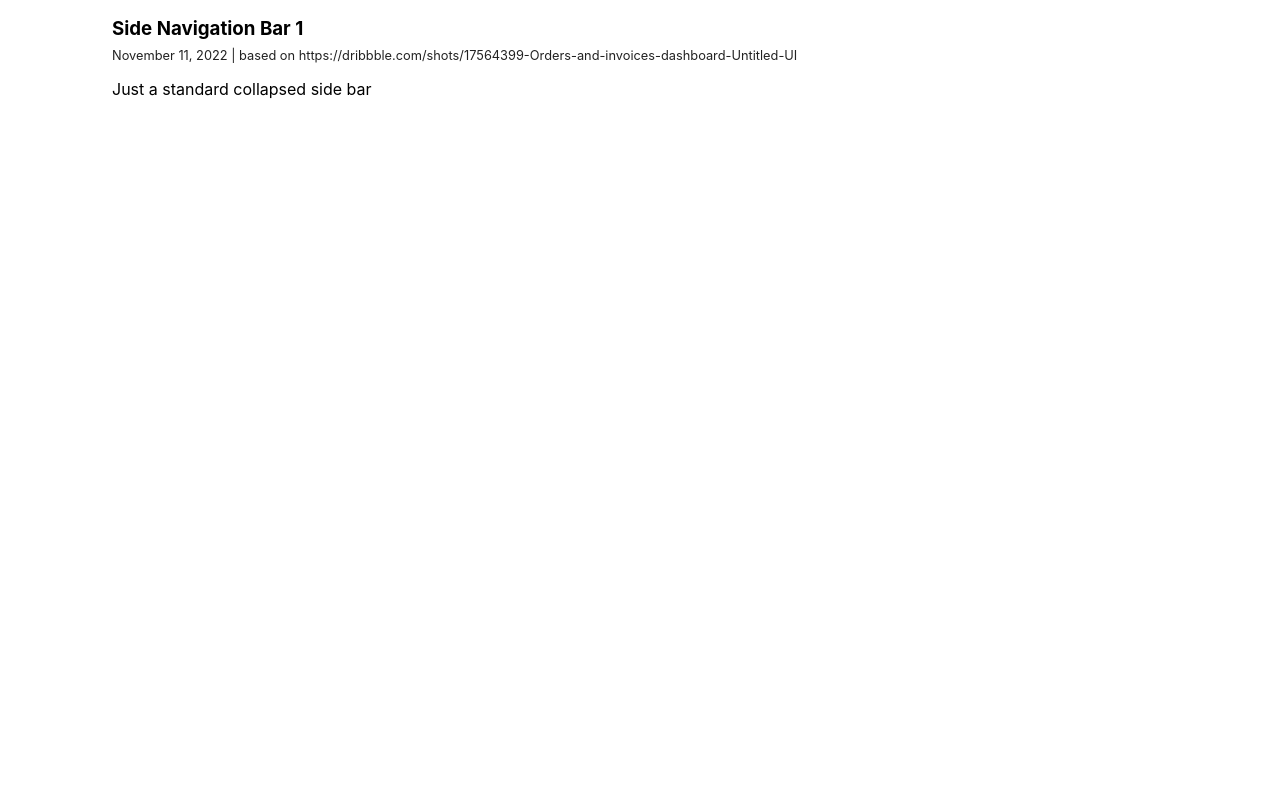
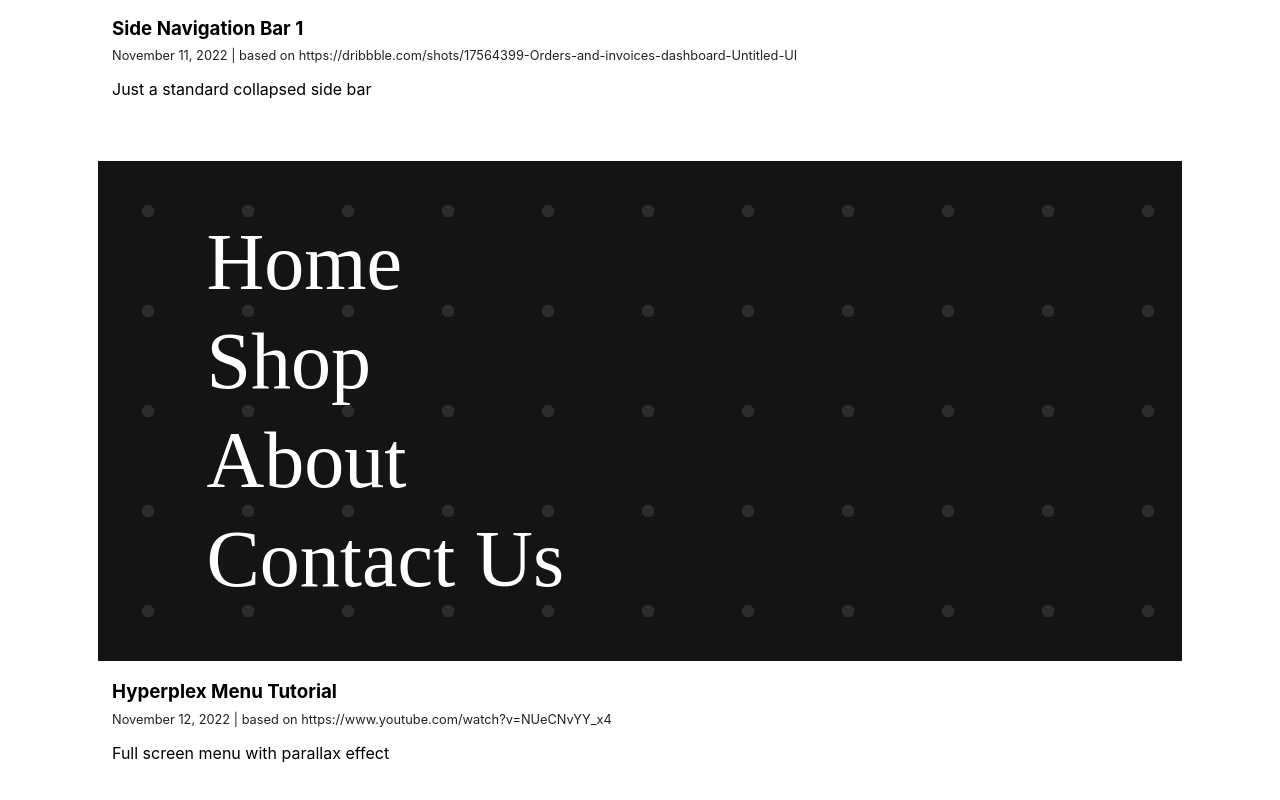
Before and after one commit to smtnhacker/design-daily-react, a React (Create React App) app: page / in a window 1280 px wide. Shown: the part 600-1400 px from the top of the page. Before the commit the page ends 803 px from the top, so only its background shows below. Built offline with nearby package versions, Linux system fonts and the light colour scheme.

Commit message:
entry: add hyperplexmenu01

```diff
--- a/src/App.js
+++ b/src/App.js
@@ -8,6 +8,14 @@ function App() {
       <Frame {...Components.SideNav01.meta}>
         <Components.SideNav01.Component />
       </Frame>
+      <Frame {...Components.HyperplexMenu01.meta}
+        style={{
+          backgroundColor: "rgba(20, 20, 20)",
+          display: "flex",
+          flexDirection: "column",
+          justifyContent: "center" }}>
+          <Components.HyperplexMenu01.Component />
+      </Frame>
     </div>
   );
 }
--- a/src/components/Frame.jsx
+++ b/src/components/Frame.jsx
@@ -1,7 +1,7 @@
 const Frame = ({ children, ...props }) => {
     return (
         <div className="frame-container">
-            <div className="frame">
+            <div className="frame" style={props.style ?? {}}>
                 { children }
             </div>
             <div className="frame-description">
--- /dev/null
+++ b/src/components/HyperplexMenu01/HyperplexMenu01.jsx
@@ -0,0 +1,29 @@
+import styles from "./styles.module.css"
+
+const HyperplexMenu01 = () => {
+
+    const setIndex = (e, index) => {
+        e.target.parentNode.parentNode.dataset.activeIndex = index;
+    }
+
+    return (
+        <div className={styles.menu}>
+            <div className={styles["menu-items"]}>
+                <div className={styles["menu-item"]} onMouseOver={(e) => setIndex(e, 0)}>Home</div>
+                <div className={styles["menu-item"]} onMouseOver={(e) => setIndex(e, 1)}>Shop</div>
+                <div className={styles["menu-item"]} onMouseOver={(e) => setIndex(e, 2)}>About</div>
+                <div className={styles["menu-item"]} onMouseOver={(e) => setIndex(e, 3)}>Contact Us</div>
+            </div>
+            <div className={styles["menu-background-pattern"]}></div>
+        </div>
+    )
+}
+
+export const meta = {
+    title: "Hyperplex Menu Tutorial",
+    date: "November 12, 2022",
+    inspiration: "https://www.youtube.com/watch?v=NUeCNvYY_x4",
+    description: "Full screen menu with parallax effect"
+}
+
+export default HyperplexMenu01;
--- /dev/null
+++ b/src/components/HyperplexMenu01/styles.module.css
@@ -0,0 +1,71 @@
+.menu {
+    align-items: center;
+    display: flex;
+    align-items: center;
+    height: 100%;
+    width: 100%;
+}
+
+.menu-items {
+    margin-left: clamp(4rem, 10%, 48rem);
+    position: relative;
+    z-index: 2;
+}
+
+.menu[data-active-index="0"] > .menu-background-pattern {
+    background-position: 0% -25%;
+}
+
+.menu[data-active-index="1"] > .menu-background-pattern {
+    background-position: 0% -50%;
+}
+
+.menu[data-active-index="2"] > .menu-background-pattern {
+    background-position: 0% -75%;
+}
+
+.menu[data-active-index="3"] > .menu-background-pattern {
+    background-position: 0% -100%;
+}
+
+.menu-background-pattern {
+    background-image: radial-gradient(
+        rgba(255, 255, 255, 0.1) 9%,
+        transparent 9%
+    );
+    background-position: 0% 0%;
+    background-size: 100px 100px;
+    height: 100%;
+    position: absolute;
+    left: 0px;
+    top: 0px;
+    transition: opacity 800ms ease,
+                background-size 800ms ease,
+                background-position 800ms ease;
+    width: 100%;
+    z-index: 1;
+}
+
+.menu-items:hover ~ .menu-background-pattern {
+  background-size: 90px 90px;
+  opacity: 0.5;
+}
+
+.menu-items:hover > .menu-item {
+    opacity: 0.3;
+}
+
+.menu-items:hover > .menu-item:hover {
+    opacity: 1;
+}
+
+.menu-item {
+    cursor: pointer;
+    color: white;
+    display: block;
+    font-family: 'Ibarra Real Nova', serif;;
+    font-size: clamp(3rem, 5rem, 8rem);
+    padding: clamp(0.25rem, 0.5%, 1rem) 0rem;
+    text-decoration: none;
+    transition: opacity 400ms ease;
+}
--- a/src/components/index.js
+++ b/src/components/index.js
@@ -1,3 +1,5 @@
 import _SideNav01, { meta as SideNav01meta } from "./SideNav01/SideNav01";
+import _HyperplexMenu01, { meta as HyperplexMenu01meta } from "./HyperplexMenu01/HyperplexMenu01"
 
 export const SideNav01 = { Component: _SideNav01, meta: SideNav01meta };
+export const HyperplexMenu01 = { Component: _HyperplexMenu01, meta: HyperplexMenu01meta };
```
